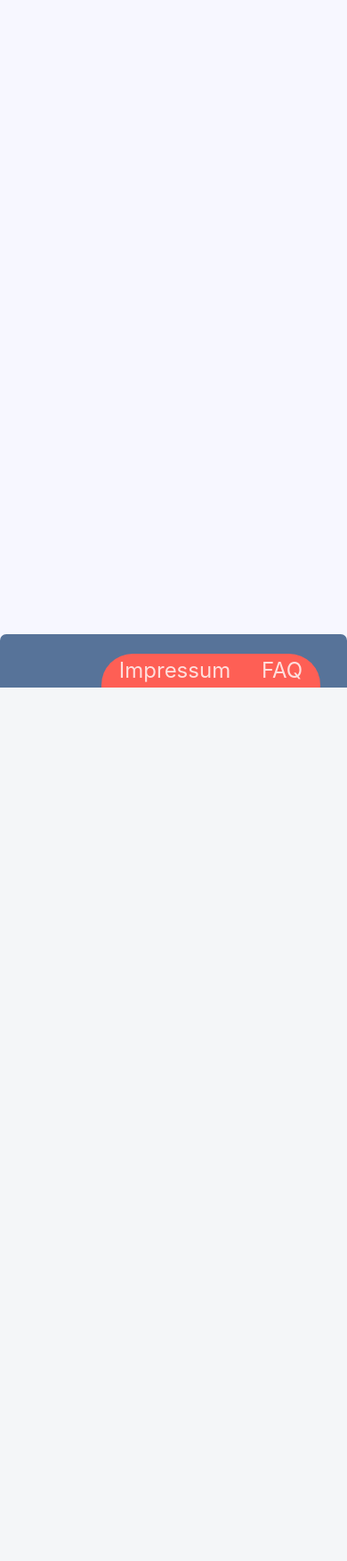
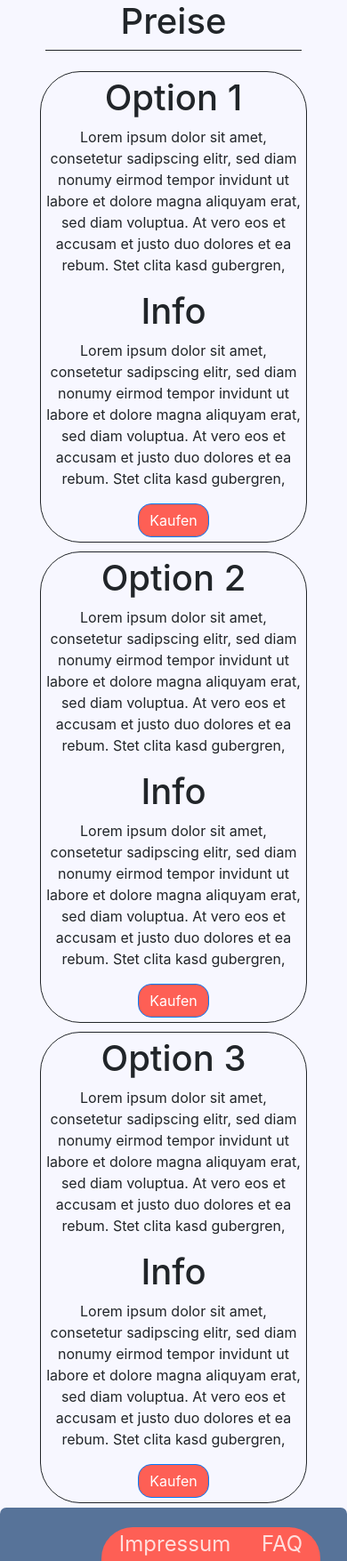
Before and after one commit to ChillySpiral/StudyShare, a PHP site: page / in a window 390 px wide. Shown: the part 71-1826 px from the top of the page at 89% size. Before the commit the page ends 844 px from the top, so only its background shows below. Run offline with PHP 8.4, Linux system fonts and the light colour scheme.

Commit message:
Preise Optionen wurde hinzugefügt, Änderungen am Footer um den Responsive zu halten

```diff
--- a/CSS/styles.css
+++ b/CSS/styles.css
@@ -1,8 +1,18 @@
 #header-links {
     color: white;
   }
+#Preise-Index
+{
+  padding-bottom: 60px;
+}
 
   #my-footer {
     position: absolute;
     bottom: 0;
+    margin-top: auto;
   }
+
+#page-container {
+  position: relative;
+  min-height: 100vh;
+}
--- a/index.php
+++ b/index.php
@@ -11,6 +11,7 @@
 </head>
 
 <body style="background: #f7f7ff;">
+<div id="page-container">
     <nav class="navbar navbar-light navbar-expand-md sticky-top" id="my-navbar" style="background: #577399;border-radius: 0;border-bottom-right-radius: 7px;border-bottom-left-radius: 7px;">
         <div class="container-fluid"><a class="navbar-brand" id="header-links" href="#" style="font-size: 30px;">StudyShare</a><button data-toggle="collapse" class="navbar-toggler" data-target="#navcol-1"><span class="sr-only">Toggle navigation</span><span class="navbar-toggler-icon"></span></button>
             <div class="collapse navbar-collapse justify-content-end" id="navcol-1" style="color: rgb(255,255,255);">
@@ -21,12 +22,48 @@
             </div>
         </div>
     </nav>
+    <div id="Preise-Index" class="container text-center" style="text-align: center;">
+        <div class="row">
+            <div class="col-md-12">
+                <div style="border-bottom-width: 1px;border-bottom-style: solid;margin-right: 10%;margin-left: 10%;margin-bottom: 5%;">
+                    <h1>Preise</h1>
+                </div>
+            </div>
+        </div>
+        <div class="row">
+            <div class="col-md-4">
+                <div style="border-width: 1px;border-style: solid;border-radius: 45px;margin-right: 30px;margin-left: 30px;padding: 5px;margin-top: 5px;margin-bottom: 5px;">
+                    <h1>Option 1</h1>
+                    <p>Lorem ipsum dolor sit amet, consetetur sadipscing elitr, sed diam nonumy eirmod tempor invidunt ut labore et dolore magna aliquyam erat, sed diam voluptua. At vero eos et accusam et justo duo dolores et ea rebum. Stet clita kasd gubergren,</p>
+                    <h1>Info</h1>
+                    <p>Lorem ipsum dolor sit amet, consetetur sadipscing elitr, sed diam nonumy eirmod tempor invidunt ut labore et dolore magna aliquyam erat, sed diam voluptua. At vero eos et accusam et justo duo dolores et ea rebum. Stet clita kasd gubergren,</p><button class="btn btn-primary" type="button" style="background: #fe5f55;border-top-left-radius: 15px;border-top-right-radius: 15px;border-bottom-right-radius: 15px;border-bottom-left-radius: 15px;">Kaufen</button>
+                </div>
+            </div>
+            <div class="col-md-4">
+                <div style="border-width: 1px;border-style: solid;border-radius: 45px;margin-right: 30px;margin-left: 30px;padding: 5px;margin-bottom: 5px;margin-top: 5px;">
+                    <h1>Option 2</h1>
+                    <p>Lorem ipsum dolor sit amet, consetetur sadipscing elitr, sed diam nonumy eirmod tempor invidunt ut labore et dolore magna aliquyam erat, sed diam voluptua. At vero eos et accusam et justo duo dolores et ea rebum. Stet clita kasd gubergren,</p>
+                    <h1>Info</h1>
+                    <p>Lorem ipsum dolor sit amet, consetetur sadipscing elitr, sed diam nonumy eirmod tempor invidunt ut labore et dolore magna aliquyam erat, sed diam voluptua. At vero eos et accusam et justo duo dolores et ea rebum. Stet clita kasd gubergren,</p><button class="btn btn-primary" type="button" style="background: #fe5f55;border-radius: 15px;">Kaufen</button>
+                </div>
+            </div>
+            <div class="col-md-4">
+                <div style="border-width: 1px;border-style: solid;border-radius: 45px;margin-right: 30px;margin-left: 30px;padding: 5px;margin-top: 5px;margin-bottom: 5px;">
+                    <h1>Option 3</h1>
+                    <p>Lorem ipsum dolor sit amet, consetetur sadipscing elitr, sed diam nonumy eirmod tempor invidunt ut labore et dolore magna aliquyam erat, sed diam voluptua. At vero eos et accusam et justo duo dolores et ea rebum. Stet clita kasd gubergren,</p>
+                    <h1>Info</h1>
+                    <p style="text-align: center;">Lorem ipsum dolor sit amet, consetetur sadipscing elitr, sed diam nonumy eirmod tempor invidunt ut labore et dolore magna aliquyam erat, sed diam voluptua. At vero eos et accusam et justo duo dolores et ea rebum. Stet clita kasd gubergren,</p><button class="btn btn-primary" type="button" style="background: #fe5f55;border-radius: 15px;">Kaufen</button>
+                </div>
+            </div>
+        </div>
+    </div>
     <footer class="d-flex justify-content-end footer-basic" id="my-footer">
         <ul class="list-inline" style="background: #fe5f55;margin-top: 22px;margin-right: 30px;padding-right: 10px;padding-left: 10px;border-top-left-radius: 35px;border-top-right-radius: 35px;font-size: 24px;color: rgb(255,255,255);">
             <li class="list-inline-item"><a href="#">Impressum</a></li>
             <li class="list-inline-item"><a href="#">FAQ</a></li>
         </ul>
     </footer>
+</div>
     <script src="Javascript/jquery.min.js"></script>
     <script src="CSS/bootstrap/js/bootstrap.min.js"></script>
 </body>
```
